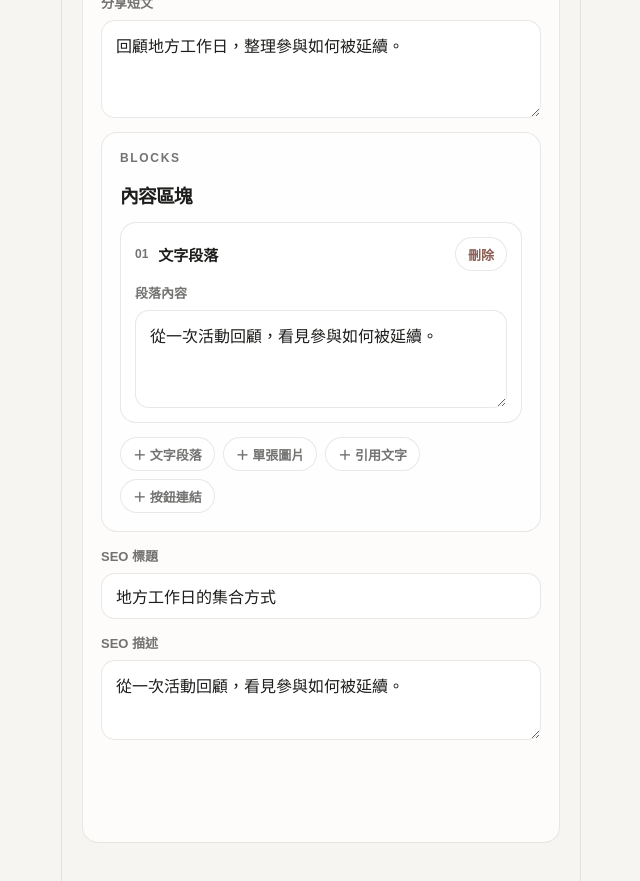
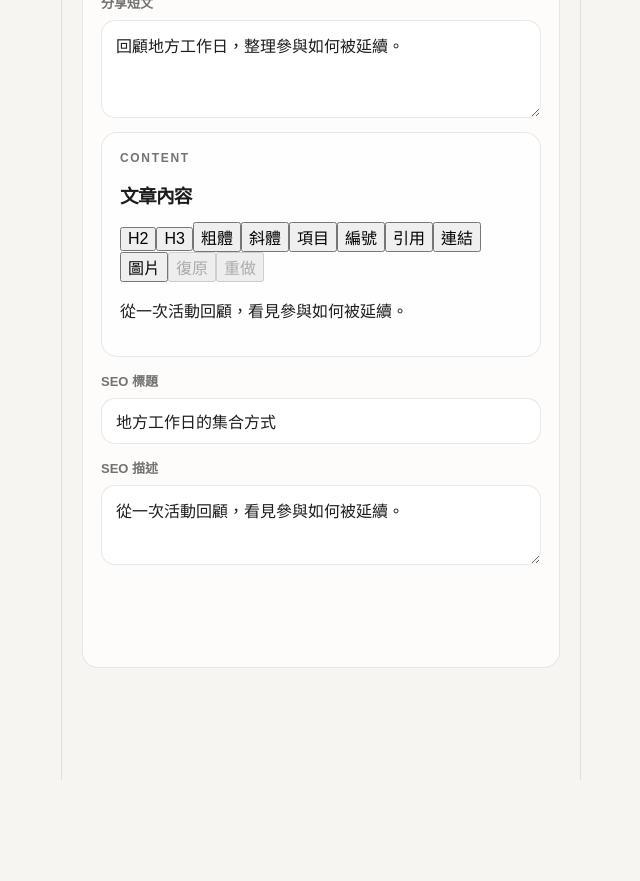
Before and after one commit to kimbridge1313-cpu/lam-mobile-cms, a React (Vite) app: page /admin/articles/community-day/edit in a window 1280 px wide. Shown: the part 1300-2181 px from the top of the page, without its empty margins (319-959 px from the left). After the commit the page ends 2080 px from the top, so only its background shows below. Built offline with nearby package versions, Linux system fonts and the light colour scheme.

Commit message:
Replace block editor with Tiptap

```diff
--- a/src/admin/ArticleEditor.jsx
+++ b/src/admin/ArticleEditor.jsx
@@ -1,42 +1,8 @@
 import { useMemo, useState } from "react";
 import { useNavigate, useParams } from "react-router-dom";
 import { mediaItems } from "../data/mockData.js";
+import TiptapEditor from "../components/editor/TiptapEditor.jsx";
 import { createSlug, getContentState, upsertArticle } from "../lib/contentStore.js";
-
-const blockTypes = [
-  { type: "paragraph", label: "文字段落" },
-  { type: "image", label: "單張圖片" },
-  { type: "quote", label: "引用文字" },
-  { type: "button", label: "按鈕連結" }
-];
-
-const blockLabels = {
-  paragraph: "文字段落",
-  image: "單張圖片",
-  quote: "引用文字",
-  button: "按鈕連結"
-};
-
-function createBlock(type) {
-  const base = {
-    id: `block-${Date.now()}-${Math.random().toString(36).slice(2, 7)}`,
-    type
-  };
-
-  if (type === "image") {
-    return { ...base, value: "", alt: "" };
-  }
-
-  if (type === "button") {
-    return { ...base, label: "了解更多", url: "" };
-  }
-
-  if (type === "quote") {
-    return { ...base, value: "" };
-  }
-
-  return { ...base, value: "" };
-}
 
 export default function ArticleEditor() {
   const navigate = useNavigate();
@@ -58,26 +24,10 @@ export default function ArticleEditor() {
     seoDescription: article?.excerpt || ""
   });
 
-  const [blocks, setBlocks] = useState(() => article?.blocks || [createBlock("paragraph")]);
+  const [contentJson, setContentJson] = useState(() => article?.contentJson || null);
 
   function updateField(field, value) {
     setForm((current) => ({ ...current, [field]: value }));
-  }
-
-  function addBlock(type) {
-    setBlocks((current) => [...current, createBlock(type)]);
-  }
-
-  function updateBlock(blockId, field, value) {
-    setBlocks((current) =>
-      current.map((block) =>
-        block.id === blockId ? { ...block, [field]: value } : block
-      )
-    );
-  }
-
-  function removeBlock(blockId) {
-    setBlocks((current) => current.filter((block) => block.id !== blockId));
   }
 
   function saveArticle(status) {
@@ -85,7 +35,7 @@ export default function ArticleEditor() {
       ...form,
       slug: article?.slug || createSlug(form.title),
       status,
-      blocks
+      contentJson
     });
     navigate(`/admin/articles/${savedArticle.slug}`);
   }
@@ -168,108 +118,14 @@ export default function ArticleEditor() {
           />
         </label>
 
-        <section className="editor-blocks">
+        <section className="editor-blocks rich-editor-panel">
           <div className="admin-section-header compact-header">
             <div>
-              <p className="eyebrow">Blocks</p>
-              <h3>內容區塊</h3>
+              <p className="eyebrow">Content</p>
+              <h3>文章內容</h3>
             </div>
           </div>
-
-          <div className="block-editor-list">
-            {blocks.map((block, index) => (
-              <article className="block-editor-card" key={block.id}>
-                <div className="block-editor-header">
-                  <span>{String(index + 1).padStart(2, "0")}</span>
-                  <strong>{blockLabels[block.type]}</strong>
-                  <button type="button" onClick={() => removeBlock(block.id)}>刪除</button>
-                </div>
-
-                {block.type === "paragraph" && (
-                  <label className="form-field">
-                    <span>段落內容</span>
-                    <textarea
-                      rows="4"
-                      placeholder="輸入文字段落"
-                      value={block.value || ""}
-                      onChange={(event) => updateBlock(block.id, "value", event.target.value)}
-                    />
-                  </label>
-                )}
-
-                {block.type === "quote" && (
-                  <label className="form-field">
-                    <span>引用文字</span>
-                    <textarea
-                      rows="3"
-                      placeholder="輸入引用文字"
-                      value={block.value || ""}
-                      onChange={(event) => updateBlock(block.id, "value", event.target.value)}
-                    />
-                  </label>
-                )}
-
-                {block.type === "image" && (
-                  <div className="form-grid two-columns">
-                    <label className="form-field">
-                      <span>圖片網址</span>
-                      <input
-                        type="text"
-                        placeholder="先填圖片網址，之後接媒體庫"
-                        value={block.value || ""}
-                        onChange={(event) => updateBlock(block.id, "value", event.target.value)}
-                      />
-                    </label>
-                    <label className="form-field">
-                      <span>替代文字</span>
-                      <input
-                        type="text"
-                        placeholder="圖片說明"
-                        value={block.alt || ""}
-                        onChange={(event) => updateBlock(block.id, "alt", event.target.value)}
-                      />
-                    </label>
-                  </div>
-                )}
-
-                {block.type === "button" && (
-                  <div className="form-grid two-columns">
-                    <label className="form-field">
-                      <span>按鈕文字</span>
-                      <input
-                        type="text"
-                        placeholder="例如：立即預約"
-                        value={block.label || ""}
-                        onChange={(event) => updateBlock(block.id, "label", event.target.value)}
-                      />
-                    </label>
-                    <label className="form-field">
-                      <span>連結網址</span>
-                      <input
-                        type="text"
-                        placeholder="https://"
-                        value={block.url || ""}
-                        onChange={(event) => updateBlock(block.id, "url", event.target.value)}
-                      />
-                    </label>
-                  </div>
-                )}
-              </article>
-            ))}
-          </div>
-
-          <div className="chip-row">
-            {blockTypes.map((blockType) => (
-              <button
-                type="button"
-                className="filter-chip"
-                key={blockType.type}
-                onClick={() => addBlock(blockType.type)}
-              >
-                ＋ {blockType.label}
-              </button>
-            ))}
-          </div>
+          <TiptapEditor value={contentJson} onChange={setContentJson} />
         </section>
 
         <label className="form-field">
```
